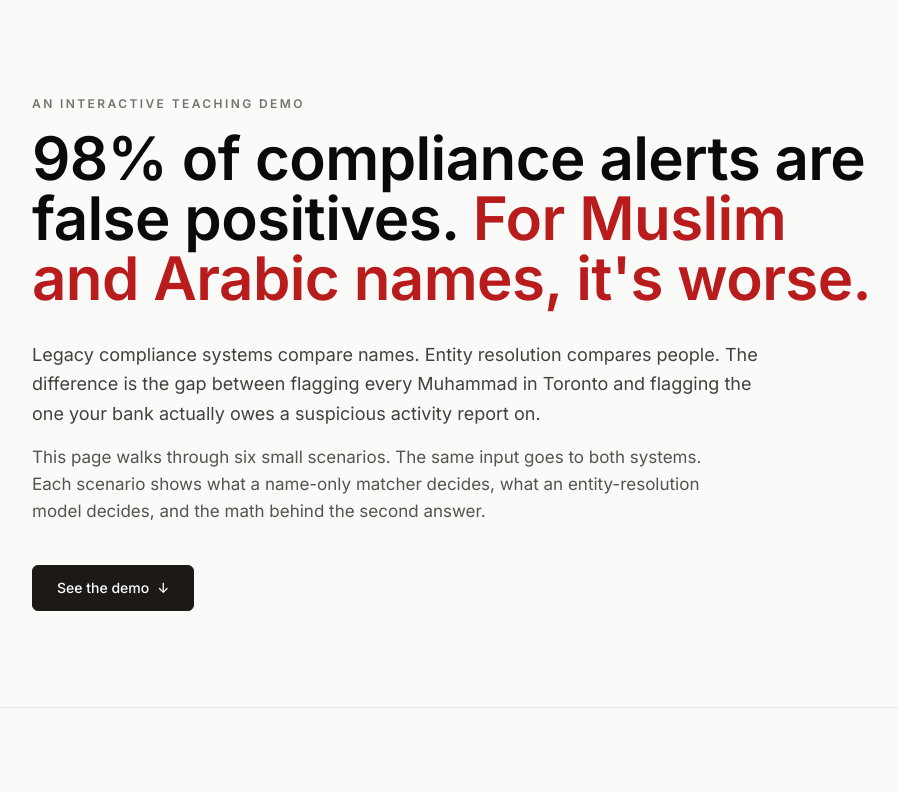
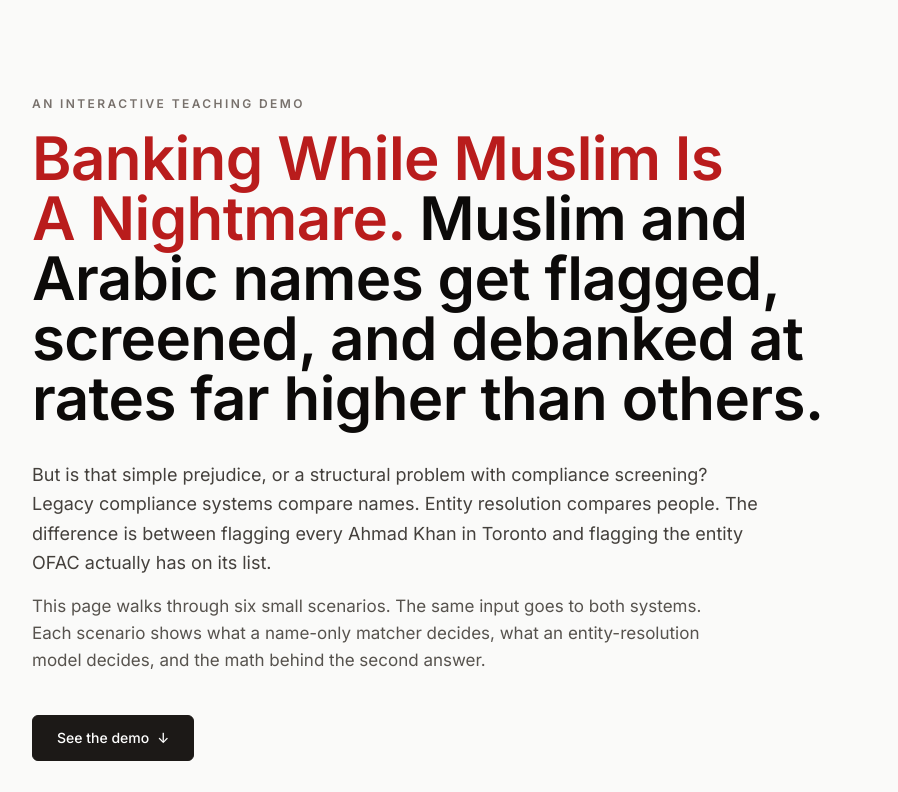
Before and after one commit to haseeb0x/entity-resolution-demo, a React (Vite) app: page / in a window 1280 px wide. Shown: the top 792 px of the page, without its empty margins (182-1080 px from the left). Built offline with nearby package versions, Linux system fonts and the light colour scheme.

Commit message:
Update hero copy: 'Banking While Muslim Is A Nightmare'

```diff
--- a/src/components/Hook.tsx
+++ b/src/components/Hook.tsx
@@ -5,14 +5,15 @@ export function Hook() {
         An interactive teaching demo
       </p>
       <h1 className="mt-4 text-balance text-5xl font-semibold leading-[1.1] sm:text-6xl">
-        98% of compliance alerts are false positives.
-        <span className="text-flag"> For Muslim and Arabic names, it&apos;s worse.</span>
+        <span className="text-flag">Banking While Muslim Is A Nightmare.</span>{' '}
+        Muslim and Arabic names get flagged, screened, and debanked at rates
+        far higher than others.
       </h1>
       <p className="mt-8 max-w-prose text-lg leading-relaxed text-stone-700">
-        Legacy compliance systems compare names. Entity resolution compares
-        people. The difference is the gap between flagging every Muhammad in
-        Toronto and flagging the one your bank actually owes a suspicious
-        activity report on.
+        But is that simple prejudice, or a structural problem with compliance
+        screening? Legacy compliance systems compare names. Entity resolution
+        compares people. The difference is between flagging every Ahmad Khan
+        in Toronto and flagging the entity OFAC actually has on its list.
       </p>
       <p className="mt-4 max-w-prose text-stone-600">
         This page walks through six small scenarios. The same input goes to
```
